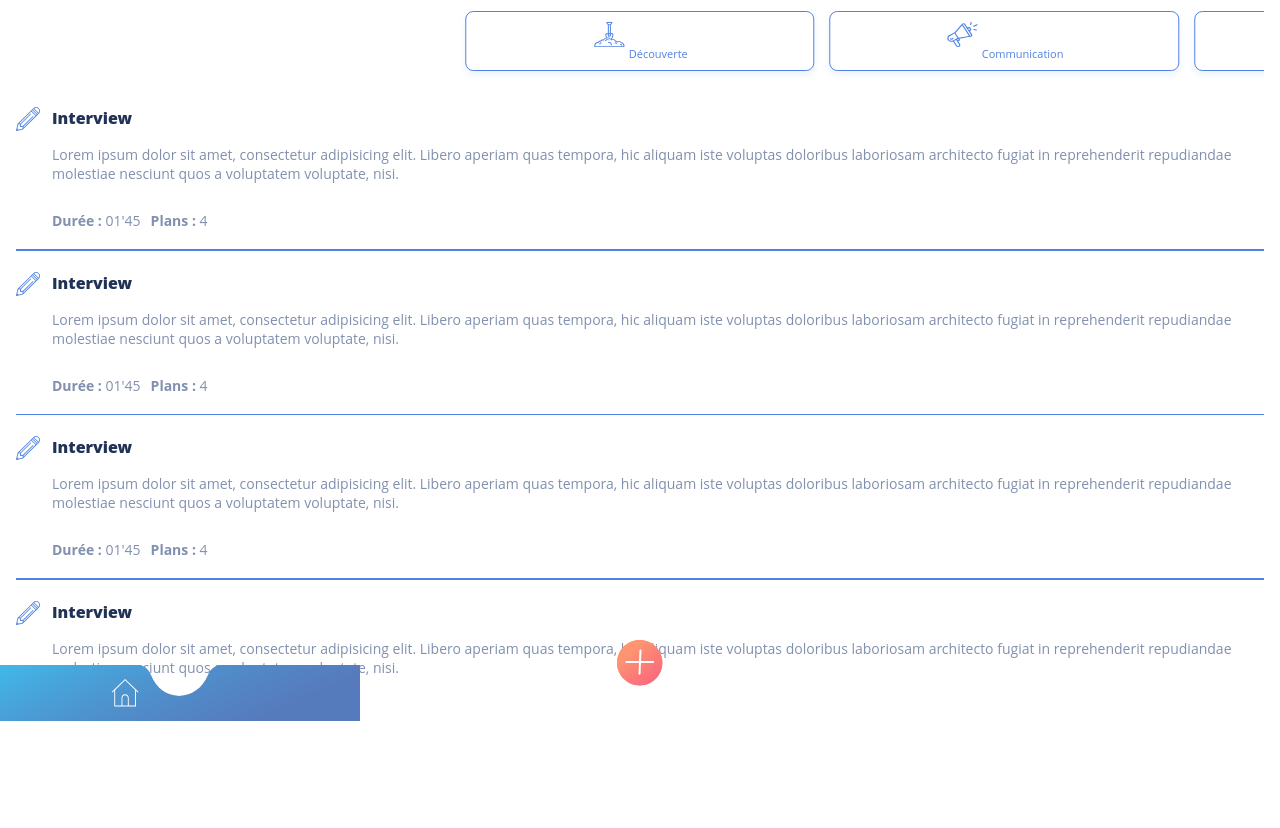
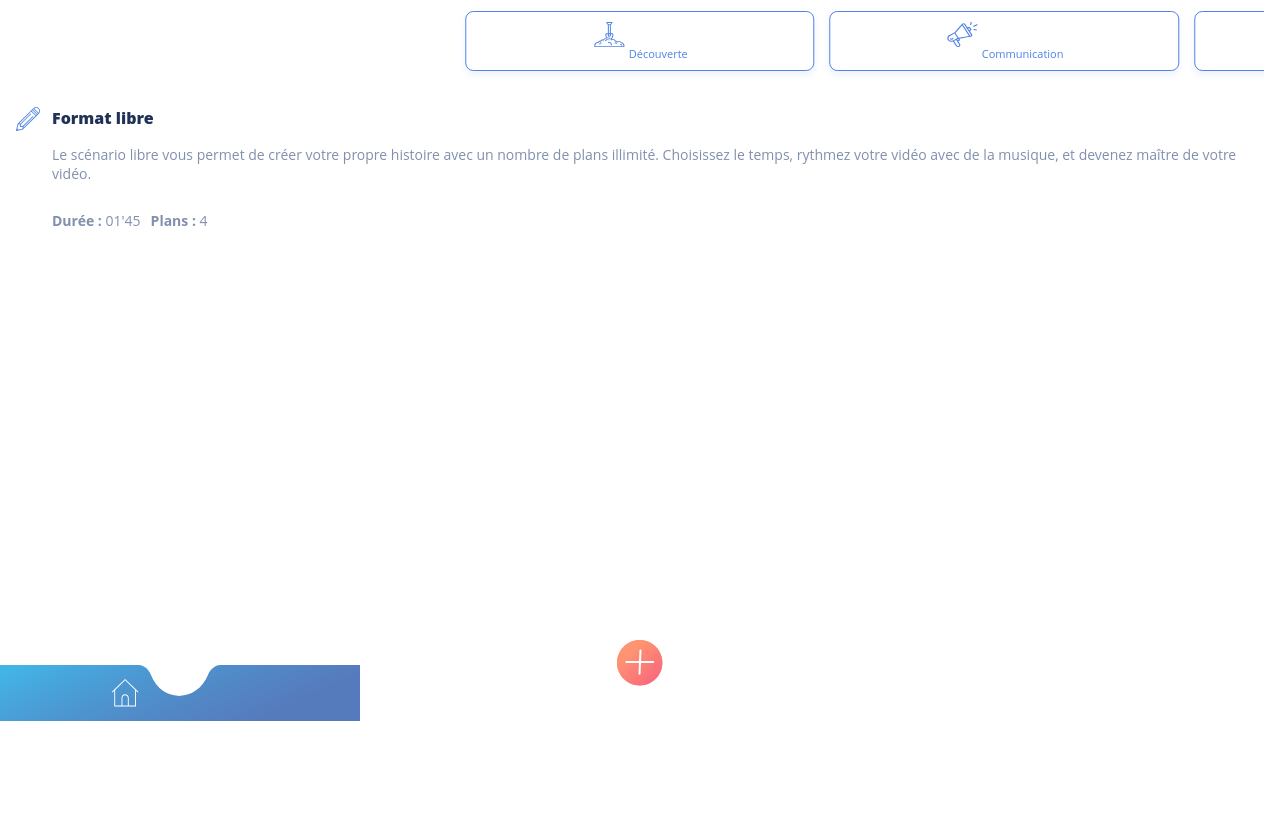
Before and after one commit to Fanny8p/Makidoo-ecv, a PHP site: page /new-libre.php in a window 1280 px wide. Shown: the part 79-907 px from the top of the page. After the commit the page ends 800 px from the top, so only its background shows below. Run offline with PHP 8.4, Linux system fonts and the light colour scheme.

Commit message:
Format libre
description libre

```diff
--- a/new-libre.php
+++ b/new-libre.php
@@ -16,35 +16,11 @@ include_once("layout/header.php");
 <section class="scenario">
 	<img class="icon-projet" src="img/edit.svg">
 	<div class="content">
-		<p id="bold-color">Interview</p>
-		<p>Lorem ipsum dolor sit amet, consectetur adipisicing elit. Libero aperiam quas tempora, hic aliquam iste voluptas doloribus laboriosam architecto fugiat in reprehenderit repudiandae molestiae nesciunt quos a voluptatem voluptate, nisi.</p>
-		<span id="icone"><p style="padding-right: 10px;"><strong>Durée :</strong> 01'45</p><p><strong>Plans :</strong> 4</p></span>
-	</div>
-</section>
-<hr>
-<section class="scenario">
-	<img class="icon-projet" src="img/edit.svg">
-	<div class="content">
-		<p id="bold-color">Interview</p>
-		<p>Lorem ipsum dolor sit amet, consectetur adipisicing elit. Libero aperiam quas tempora, hic aliquam iste voluptas doloribus laboriosam architecto fugiat in reprehenderit repudiandae molestiae nesciunt quos a voluptatem voluptate, nisi.</p>
-		<span id="icone"><p style="padding-right: 10px;"><strong>Durée :</strong> 01'45</p><p><strong>Plans :</strong> 4</p></span>
-	</div>
-</section>
-<hr><section class="scenario">
-	<img class="icon-projet" src="img/edit.svg">
-	<div class="content">
-		<p id="bold-color">Interview</p>
-		<p>Lorem ipsum dolor sit amet, consectetur adipisicing elit. Libero aperiam quas tempora, hic aliquam iste voluptas doloribus laboriosam architecto fugiat in reprehenderit repudiandae molestiae nesciunt quos a voluptatem voluptate, nisi.</p>
-		<span id="icone"><p style="padding-right: 10px;"><strong>Durée :</strong> 01'45</p><p><strong>Plans :</strong> 4</p></span>
-	</div>
-</section>
-<hr><section class="scenario">
-	<img class="icon-projet" src="img/edit.svg">
-	<div class="content">
-		<p id="bold-color">Interview</p>
-		<p>Lorem ipsum dolor sit amet, consectetur adipisicing elit. Libero aperiam quas tempora, hic aliquam iste voluptas doloribus laboriosam architecto fugiat in reprehenderit repudiandae molestiae nesciunt quos a voluptatem voluptate, nisi.</p>
+		<p id="bold-color">Format libre</p>
+		<p>Le scénario libre vous permet de créer votre propre histoire avec un nombre de plans illimité. Choisissez le temps, rythmez votre vidéo avec de la musique, et devenez maître de votre vidéo.</p>
 		<span id="icone"><p style="padding-right: 10px;"><strong>Durée :</strong> 01'45</p><p><strong>Plans :</strong> 4</p></span>
 	</div>
 </section>
 
+
 <?php include_once("layout/footer.php"); ?>
```
